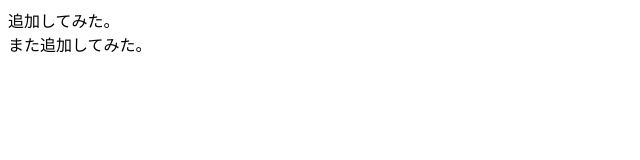
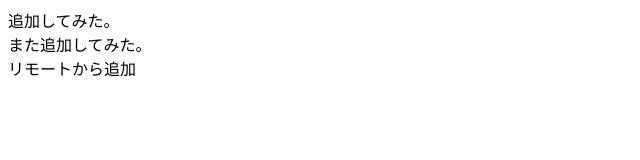
Before and after one commit to gonta1026/dummy_project, a plain HTML site: page index.html in a window 1280 px wide. Shown: the whole page, without its empty margins (0-640 px from the left). Drawn offline with Linux system fonts and the light colour scheme.

Commit message:
Update index.html

```diff
--- a/index.html
+++ b/index.html
@@ -8,5 +8,6 @@
 <body>
   <header>追加してみた。</header>
   <header>また追加してみた。</header>
+  <div>リモートから追加</div>
 </body>
 </html>
```
